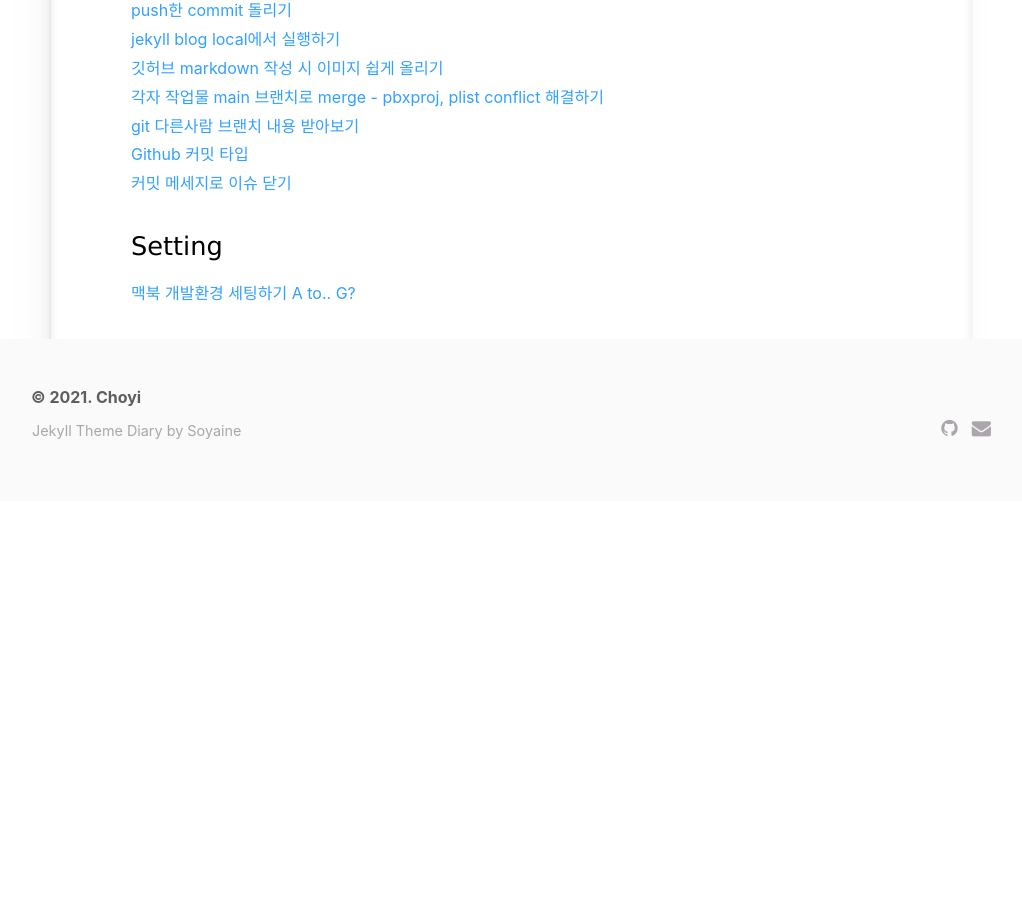
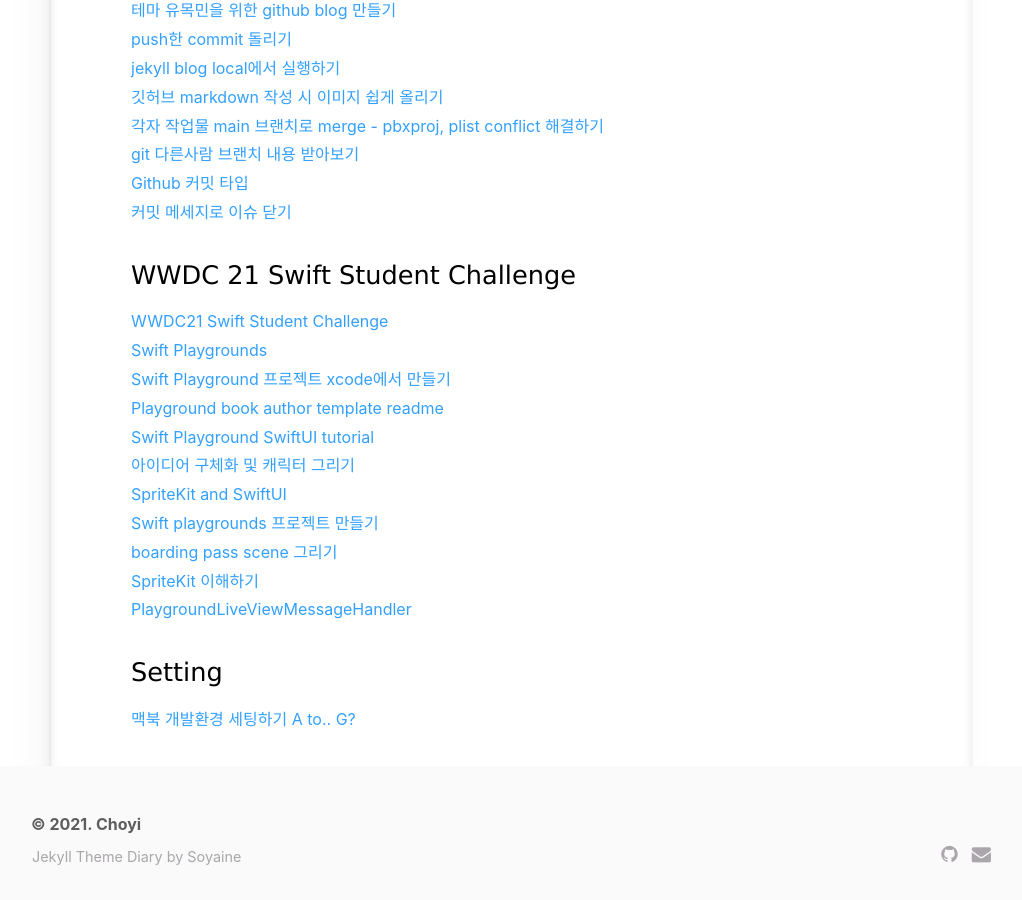
Before and after one commit to jeongchoyi/jeongchoyi.github.io, a Jekyll site: the page built from devpost/index.html, in a window 1280 px wide and 900 px high, scrolled down 2936 px. Shown: the whole window, without its empty margins (129-1151 px from the left). Built offline with Jekyll 4.4.1, drawn with Linux system fonts in a browser that asks for light colours; some web fonts are replaced; before the commit the page ends 3437 px from its top, so only the background shows below that; some of the changed text lies outside the part shown.

Commit message:
add links

```diff
--- a/devpost/index.html
+++ b/devpost/index.html
@@ -32,6 +32,7 @@
 <a href="https://iamcho2.github.io/2021/03/28/navigation-controller-initial-setting">Navigation Controller 초기 세팅하기</a><br>
 <a href="https://iamcho2.github.io/2021/03/28/style-view-logic">Style 뷰 로직 작성하기</a><br>
 <a href="https://iamcho2.github.io/2021/03/29/selected-filter-collectionview-cell">tag box collection view cell 만들기</a><br>
+<a href="https://iamcho2.github.io/2021/04/18/import-custom-fonts-to-xcode-project">커스텀 폰트 엑스코드 프로젝트에 추가하기</a><br>
 
 <h3>2021 컴퓨터공학과 졸업작품 포포 - iOS</h3>
 <a href="https://iamcho2.github.io/2021/02/03/senier-project-first-meeting">졸작팀 첫 회의!</a><br>
@@ -100,5 +101,18 @@
 <a href="https://iamcho2.github.io/2021/01/04/github-commit-message-convention">Github 커밋 타입</a><br>
 <a href="https://iamcho2.github.io/2021/03/17/close-issue-with-commit-message">커밋 메세지로 이슈 닫기</a><br>
 
+<h3>WWDC 21 Swift Student Challenge</h3>
+<a href="https://iamcho2.github.io/2021/04/04/WWDC21-Swift-Student-Challenge">WWDC21 Swift Student Challenge</a><br>
+<a href="https://iamcho2.github.io/2021/04/05/what-is-swift-playgrounds">Swift Playgrounds</a><br>
+<a href="https://iamcho2.github.io/2021/04/06/making-playground-project-with-xcode">Swift Playground 프로젝트 xcode에서 만들기</a><br>
+<a href="https://iamcho2.github.io/2021/04/06/swift-playground-book-author-template-readme">Playground book author template readme</a><br>
+<a href="https://iamcho2.github.io/2021/04/08/swift-playground-swiftui-tutorial">Swift Playground SwiftUI tutorial</a><br>
+<a href="https://iamcho2.github.io/2021/04/08/take-shaping-my-idea-and-drawing-characters">아이디어 구체화 및 캐릭터 그리기</a><br>
+<a href="https://iamcho2.github.io/2021/04/08/SpriteKit-and-SwiftUI">SpriteKit and SwiftUI</a><br>
+<a href="https://iamcho2.github.io/2021/04/11/making-my-swift-playground-project">Swift playgrounds 프로젝트 만들기</a><br>
+<a href="https://iamcho2.github.io/2021/04/12/boarding-pass-scene">boarding pass scene 그리기</a><br>
+<a href="https://iamcho2.github.io/2021/04/12/understanding-SpriteKit">SpriteKit 이해하기</a><br>
+<a href="https://iamcho2.github.io/2021/04/13/Communicate-with-the-live-view">PlaygroundLiveViewMessageHandler</a><br>
+
 <h3>Setting</h3>
 <a href="https://iamcho2.github.io/2020/09/16/macos-dev-env-setting">맥북 개발환경 세팅하기 A to.. G?</a>
```
